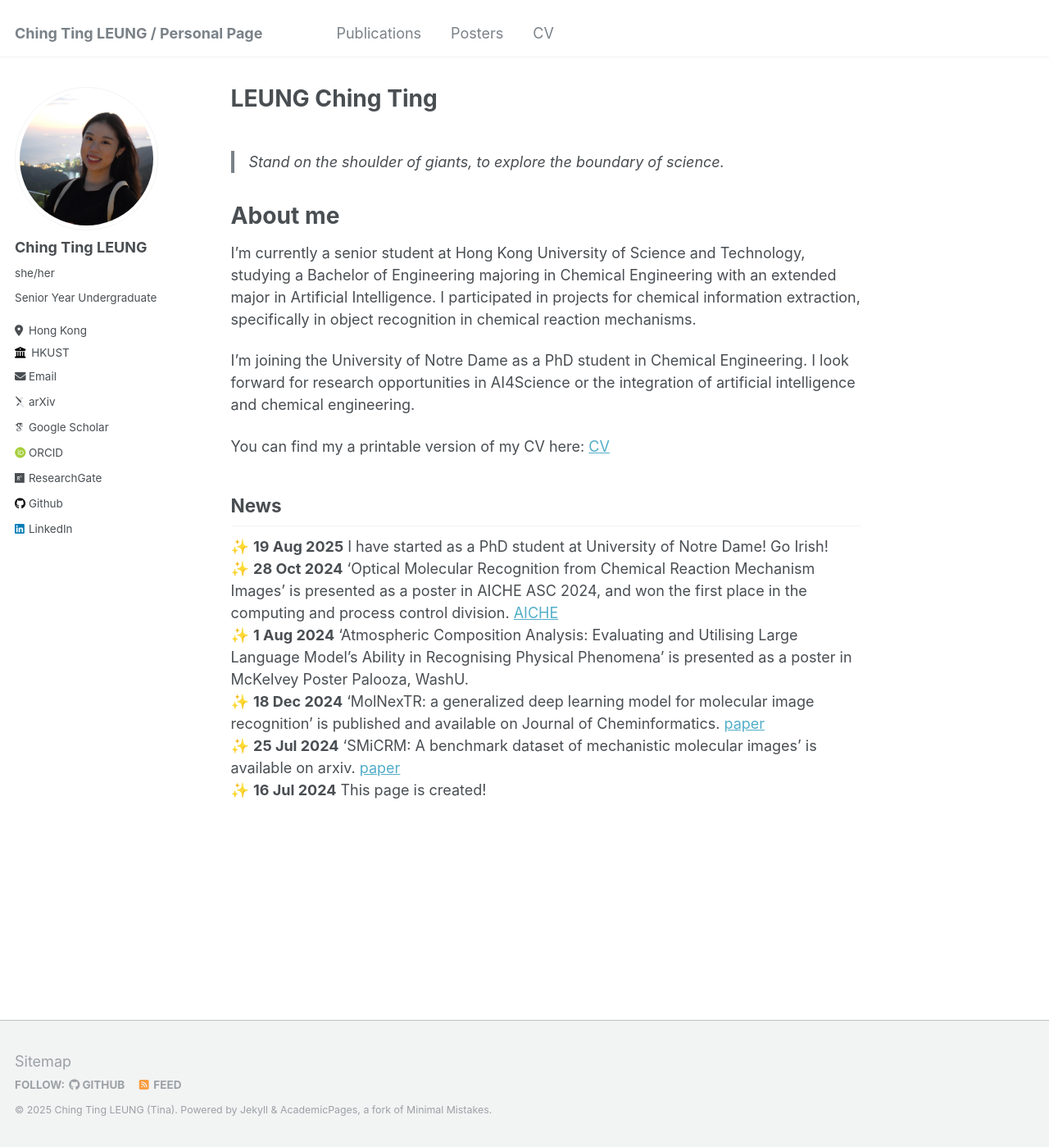
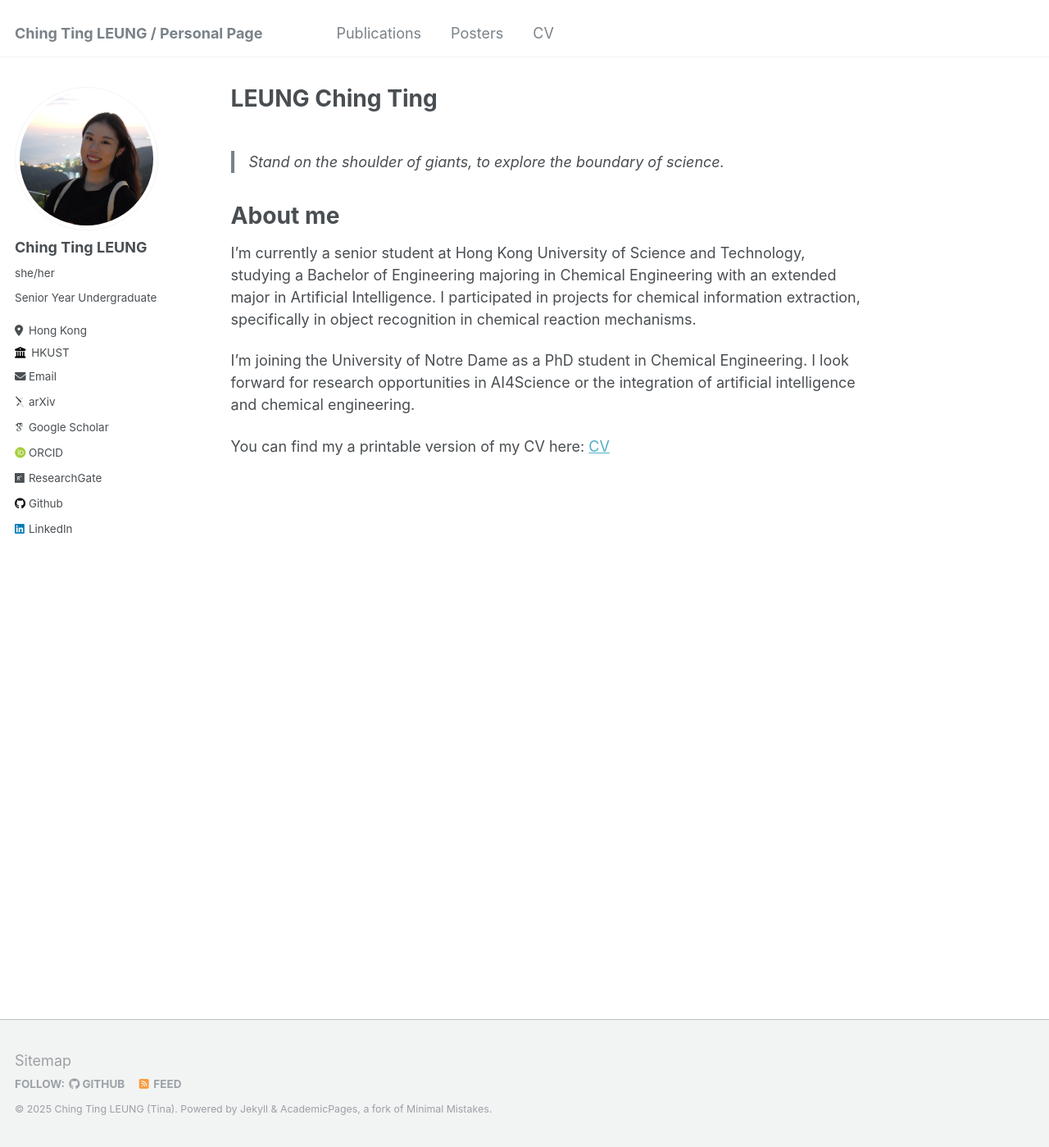
Before and after one commit to ting2025/ting2025.github.io, a Jekyll site: the page built from _pages/about.md, in a window 1280 px wide and 1399 px high. Shown: the whole window at 82% size. Built offline with Jekyll 4.4.1, drawn with Linux system fonts in a browser that asks for light colours; some web fonts are replaced.

Commit message:
Update about.md

```diff
--- a/_pages/about.md
+++ b/_pages/about.md
@@ -16,11 +16,3 @@ I'm currently a senior student at Hong Kong University of Science and Technology
 I'm joining the University of Notre Dame as a PhD student in Chemical Engineering. I look forward for research opportunities in AI4Science or the integration of artificial intelligence and chemical engineering.
 
 You can find my a printable version of my CV here: [CV](../files/CTL_CV.pdf)
-
-## News
-✨ **19 Aug 2025** I have started as a PhD student at University of Notre Dame! Go Irish! <br/>
-✨ **28 Oct 2024** 'Optical Molecular Recognition from Chemical Reaction Mechanism Images' is presented as a poster in AICHE ASC 2024, and won the first place in the computing and process control division. [AICHE](https://proceedings.aiche.org/conferences/aiche-annual-meeting/2024/proceeding/paper/optical-molecular-recognition-chemical-reaction-mechanism-images) <br/>
-✨ **1 Aug 2024**  'Atmospheric Composition Analysis: Evaluating and Utilising Large Language Model’s Ability in Recognising Physical Phenomena' is presented as a poster in McKelvey Poster Palooza, WashU. <br/>
-✨ **18 Dec 2024** 'MolNexTR: a generalized deep learning model for molecular image recognition' is published and available on Journal of Cheminformatics. [paper](https://jcheminf.biomedcentral.com/articles/10.1186/s13321-024-00926-w) <br/>
-✨ **25 Jul 2024** 'SMiCRM: A benchmark dataset of mechanistic molecular images' is available on arxiv. [paper](https://arxiv.org/abs/2407.18338) <br/>
-✨ **16 Jul 2024** This page is created! <br/>
```
